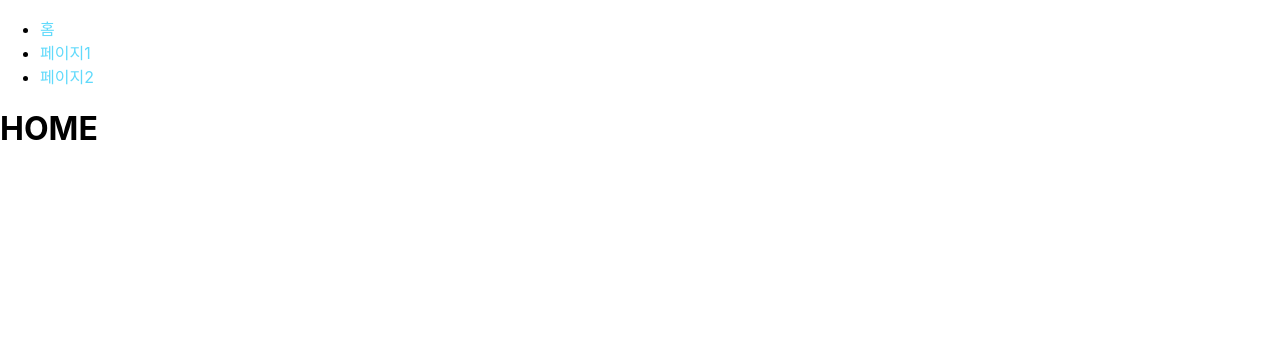
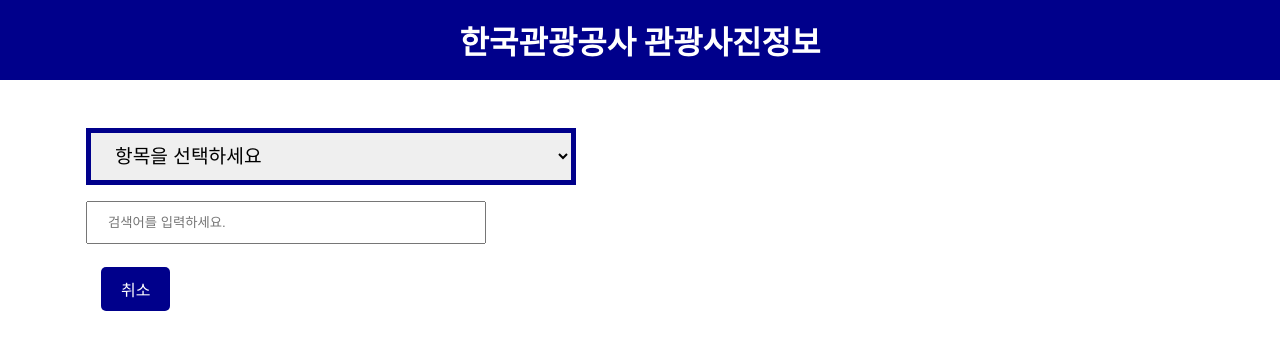
Before and after one commit to beeguriri/React, a React (Create React App) app: page / in a window 1280 px wide. Shown: the top 350 px of the page. Built offline with nearby package versions, Linux system fonts and the light colour scheme.

Commit message:
0209_관광공사사진과제

```diff
--- /dev/null
+++ b/src/06/06_project/GalCard.js
@@ -0,0 +1,15 @@
+const GalCard = ({cardItem}) => {
+    console.log("GalCard cardItem", cardItem)
+    return (
+        <div className="concard">
+            <div><img src={cardItem.galWebImageUrl} /></div>
+            <div>{cardItem.galTitle}</div>
+            <div className="connm">{cardItem.galPhotographyMonth.substr(0,4)}.{cardItem.galPhotographyMonth.substr(4,2)}.</div>
+            <div className="connm">{cardItem.galPhotographer}</div>
+            <div className="conkw">{cardItem.galSearchKeyword}</div>
+
+        </div>
+    ) ;
+}
+
+export default GalCard ;
--- /dev/null
+++ b/src/06/06_project/GalMain.css
@@ -0,0 +1,152 @@
+* {
+    margin : 0px;
+    padding : 0px;
+}
+
+.content {
+    width: 100vw;
+    height: 100vh;
+    display: flex;
+    flex-direction: column;
+    justify-content: top;
+    align-items: center;
+}
+
+.header {
+    width: 100vw;
+    height: 10vh;
+    display: flex;
+    flex-direction: row;
+    justify-content: center;
+    align-items: center;
+    background-color: darkblue;
+    color: white;
+}
+
+.main {
+    display: flex;
+    flex-direction: row;
+    justify-content: center;
+    align-items: center;
+}
+
+.conleft {
+    width: 35vw;
+    height: 80vh;
+    display: flex;
+    flex-direction: column;
+    justify-content: right;
+    align-items: top;
+    margin: 40px 10px;
+}
+
+.box1 {
+    display: flex;
+    flex-direction: column;
+    justify-content: center;
+    align-items: center;
+}
+
+.conleft > ul {
+    width: 80%;
+    display: flex;
+    flex-direction: column;
+    justify-content: top;
+    align-items: center;
+    list-style: none;
+}
+.c1Tag, .c1Sel{
+    display: flex;
+    width: 23vw;
+    height: 6vh;
+    border: 1px solid rgb(151, 150, 150);
+    border-radius: 10px;
+    justify-content: center;
+    align-items: center;
+    margin: 7px;
+    font-size: 17px;
+}
+
+.c1Tag:hover, .c1Tag:active, .c1Sel {
+    background-color: darkblue;
+    color: white;
+    font-weight: bold;
+}
+
+.conright {
+    width: 50vw;
+    height: 80vh;
+    display: flex;
+    flex-direction: column;
+    justify-content: top;
+    align-items: left;
+    margin: 10px;
+}
+
+.concard {
+    width: 80%;
+    height: 80%;
+    display: flex;
+    flex-direction: column;
+    justify-content: center;
+    align-items: center;
+    border: 1px solid gainsboro;
+    border-radius: 20px;
+    padding: 0px;
+    background-color: darkblue;
+    color: white;
+    font-weight: bold;
+}
+
+.concard > div {
+    width: 80%;
+    font-size: 1.7em;
+}
+
+.concard >.connm {
+    font-size: 1.2em;
+    color: aliceblue;
+    font-weight: bold;
+}
+
+.concard >.conkw {
+    font-size: 0.8em;
+    color: aliceblue;
+    font-weight: normal;
+}
+
+.concard img {
+    width : 100%;
+    height: 300px;
+}
+
+input[type=text] {
+    width:400px;
+    padding: 12px 20px;
+    margin: 8px 0px;
+    box-sizing: border-box;
+    outline: none;
+}
+
+button {
+    background-color: darkblue;
+    border: none;
+    color: white;
+    padding: 10px 20px;
+    text-align: center;
+    text-decoration: none;
+    display: inline-flex;
+    margin: 15px;
+    font-size: 16px;
+    border-radius: 5px;
+}
+
+select {
+    width:490px;
+    padding: 12px 20px;
+    margin: 8px 0px;
+    box-sizing: border-box;
+    outline: none;
+    font-size: 1.2em;
+    border : 5px solid darkblue;
+}
--- /dev/null
+++ b/src/06/06_project/GalMain.js
@@ -0,0 +1,119 @@
+import data from '../db/data.json';
+import Ghead from './Ghead';
+import GalCard from './GalCard';
+import './GalMain.css';
+import { useRef, useState, useEffect } from 'react';
+
+const GalMain = () => {
+
+    //데이터 가져오기
+    const items = data.response.body.items.item;    //type : 오브젝트의 배열
+    const c1 = items.map((obj) => obj.galTitle);
+
+    //랜더링 제어변수
+    const [selC1, setSelC1] = useState();
+    const [c1tag, setC1Tag] = useState();
+    const [selItem, setSelItem] = useState();
+
+    //검색창 제어
+    const txtR = useRef();
+
+    //태그 선택 함수
+    const handleSearch = (item) => {
+        setSelC1(item);
+    };
+
+    //카테고리 선택정보 랜더링
+    useEffect (()=> {
+        console.log("selC1", selC1);
+    }, [selC1])
+
+    //선택 된 카테고리에 따라 세부내용 선택
+    useEffect (()=> {
+        if (selC1) {
+            setSelItem(items.filter((item) => item.galTitle === selC1)[0]);
+        }
+    }, [selC1])
+
+    //선택 된 세부내용 뿌려줌
+    useEffect(()=>{
+        console.log("selItem",selItem);
+    },[selItem]);
+
+    const showC1 = () => {
+
+        let temp = c1.filter((i)=> i.includes(txtR.current.value))
+
+        setC1Tag(
+            temp.map((item) =>
+            <div className={item === selC1 ? "c1Sel" : "c1Tag"} key={item} onClick={()=> handleSearch(item)}> {item} </div>
+        ));
+
+    }
+
+
+    //컴포넌트가 처음 랜더링이 일어났을때 한번만 실행
+    useEffect(() => {
+        txtR.current.focus();
+    },[]);
+
+
+    //select box 제어
+    const selR = useRef();
+
+    //select box의 옵션태그 만들기
+    const optionTag = c1.map((item) =>
+        <option value={item} key={item}>{item}</option>
+    );
+
+    //셀렉트박스 선택시 value값 리턴
+    const handleSel = (e) => {
+        e.preventDefault();
+        console.log("onCahnge => selR", selR.current.value)
+        //if(selR.current.value==="") return;
+        let temp = items.filter((item) => item.galTitle === selR.current.value);
+        console.log("onCahnge temp", temp)
+        setSelItem(temp[0]);
+    };
+
+
+
+    return(
+        <div className="content">
+
+            <div className="header">
+                <Ghead />
+            </div>
+
+            <div className="main">
+            <div className="conleft">
+                <div className="formbox">
+                    <form>
+
+                        <select ref={selR} name="sel1" onChange={handleSel} className="selbox">
+                            <option value="" defaultValue>항목을 선택하세요</option>
+                            {optionTag}
+                        </select>
+
+                        <input ref={txtR} type="text" name="txt1" onChange={showC1} placeholder="검색어를 입력하세요." className="textbox"/>
+                        <button type="reset" className="textbox">취소</button>
+
+                    </form>
+                </div>
+
+                <div className="box1">
+                    {c1tag}
+                </div>
+            </div>
+
+            <div className="conright">
+
+                {selItem && <GalCard cardItem = {selItem} />}
+
+            </div>
+            </div>
+        </div>
+    );
+};
+
+export default GalMain;
--- /dev/null
+++ b/src/06/06_project/Ghead.js
@@ -0,0 +1,8 @@
+const Ghead = () => {
+
+    return(
+        <h1>한국관광공사 관광사진정보</h1>
+    );
+}
+
+export default Ghead;
--- a/src/App.js
+++ b/src/App.js
@@ -8,16 +8,17 @@
 //import Gal from './06/06-1/Gal'; >> 교수님파일
 //import Mycom from './07/Mycom';
 //import Myform from './08/Myform';
-import RouterMain from './09/RouterMain'
-import { BrowserRouter } from 'react-router-dom';
-
+//import RouterMain from './09/RouterMain'
+//import { BrowserRouter } from 'react-router-dom';
+import GalMain from './06/06_project/GalMain';
 
 const App = () => {
 
   return (
-      <BrowserRouter>
-        <RouterMain />
-      </BrowserRouter>
+      // <BrowserRouter>
+      //   <RouterMain />
+      // </BrowserRouter>
+      <GalMain />
   );
 }
 
```
